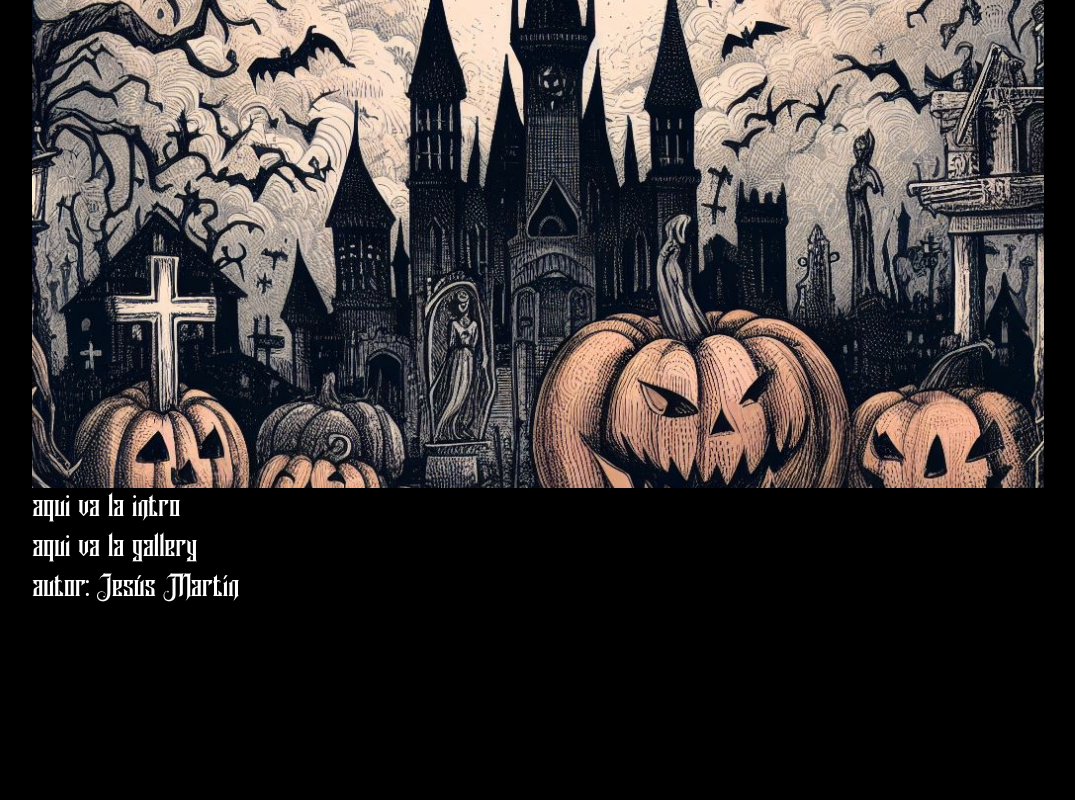
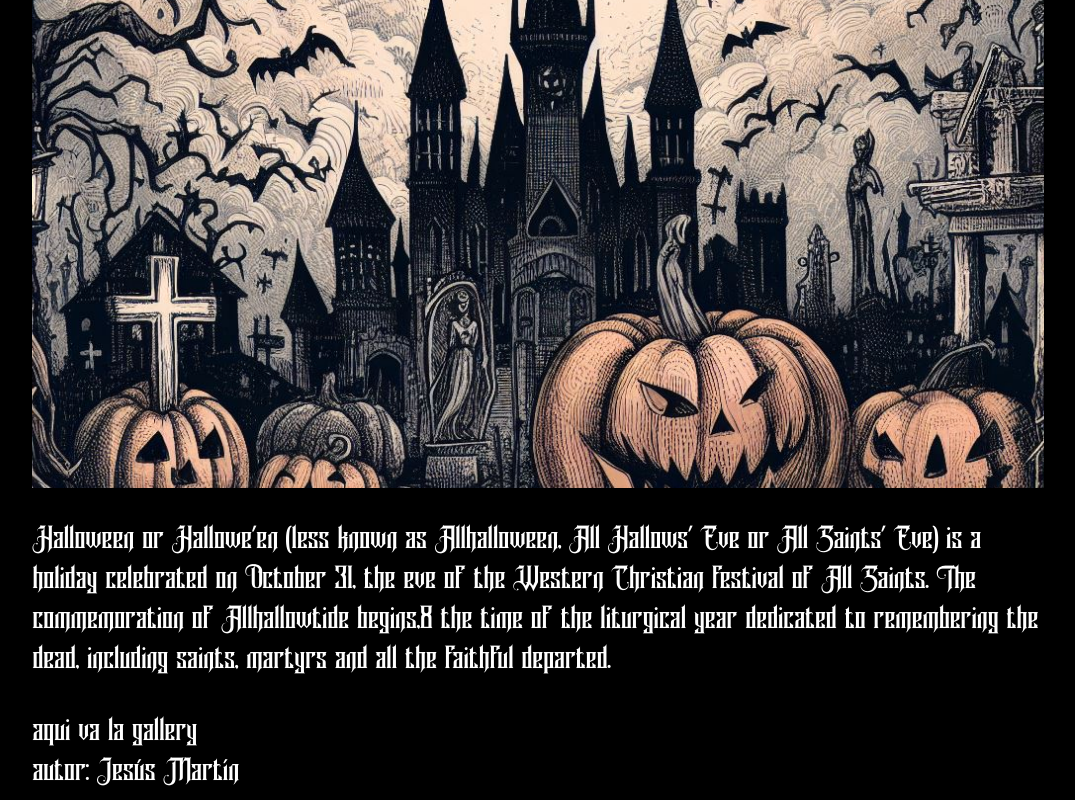
Before and after one commit to Jesus-103/Halloween, a plain HTML site: page Halloween/index.html in a window 1280 px wide. Shown: the part 330-1130 px from the top of the page, without its empty margins (102-1177 px from the left). Before the commit the page ends 946 px from the top, so only its background shows below. Drawn offline with Linux system fonts and the light colour scheme.

Commit message:
Versión 1.2.

```diff
--- a/Halloween/css/style.css
+++ b/Halloween/css/style.css
@@ -20,7 +20,9 @@ body {background-color: rgb(0, 0, 0);
     font-family: normal;
     font-size: 2em;}
 
-    #wrapper {width: 80%;
+p {font-family: normal;}
+
+#wrapper {width: 80%;
         margin: auto;
     }
 
--- a/Halloween/index.html
+++ b/Halloween/index.html
@@ -14,7 +14,8 @@
             HALLOWEEN
         </section>
         <section>
-            aqui va la intro
+            <p>Halloween or Hallowe'en (less known as Allhalloween, All Hallows' Eve or All Saints' Eve) is a holiday celebrated on October 31, the eve of the Western Christian festival of All Saints. The commemoration of Allhallowtide begins,8 the time of the liturgical year dedicated to remembering the dead, including saints, martyrs and all the faithful departed.
+            </p>
         </section>
         <section>
             aqui va la gallery
```
